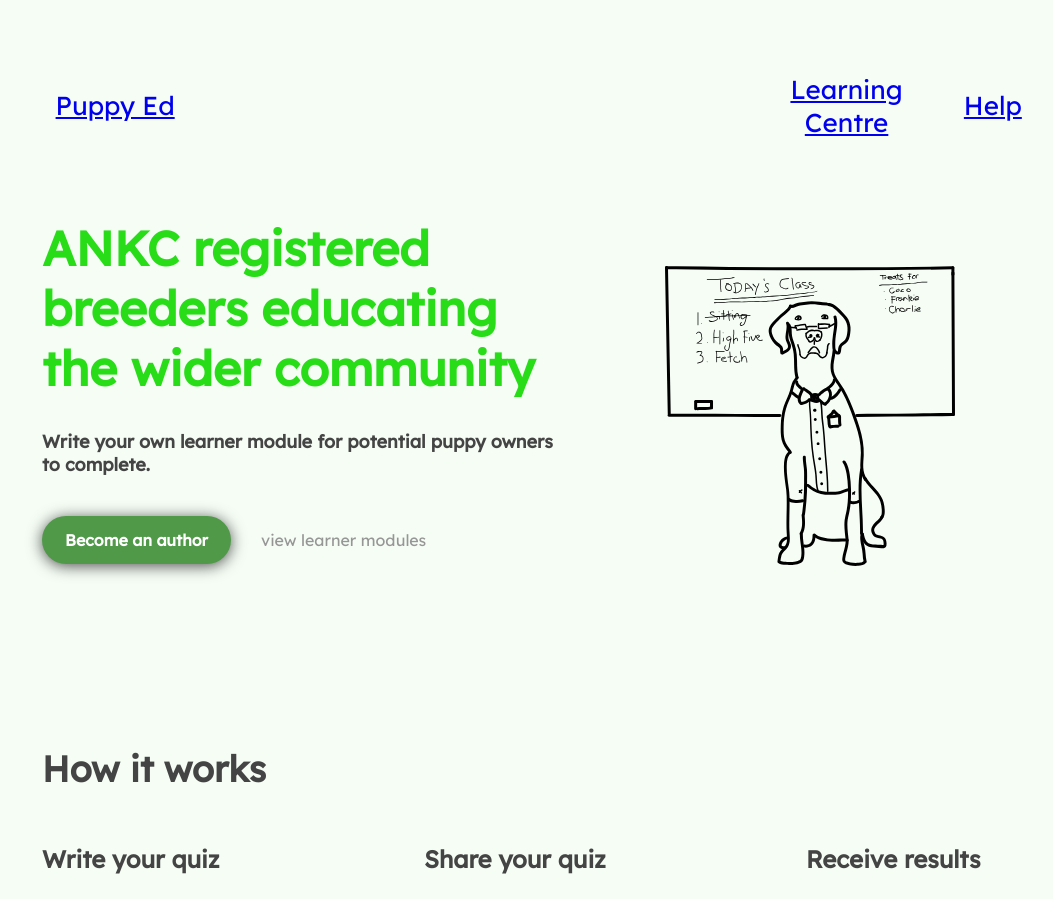
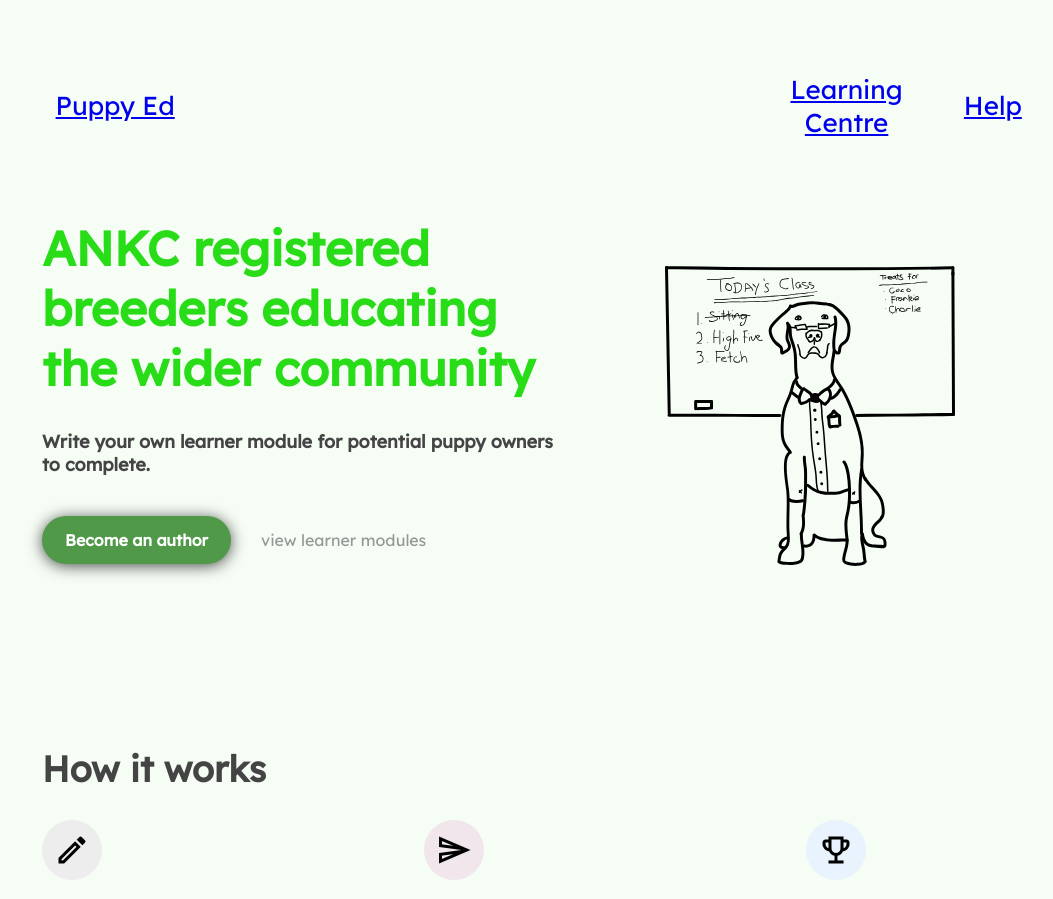
Before and after one commit to dylman123/puppy-ed, a React (Create React App) app: page / in a window 1280 px wide. Shown: the top 899 px of the page, without its empty margins (86-1139 px from the left). Built offline with nearby package versions, Linux system fonts and the light colour scheme.

Commit message:
styled how it works section

```diff
--- a/public/index.html
+++ b/public/index.html
@@ -15,6 +15,8 @@
       user's mobile device or desktop. See https://developers.google.com/web/fundamentals/web-app-manifest/
     -->
     <link rel="manifest" href="%PUBLIC_URL%/manifest.json" />
+    <link href="https://fonts.googleapis.com/icon?family=Material+Icons" rel="stylesheet">
+    <link href="https://fonts.googleapis.com/icon?family=Material+Icons+Outlined" rel="stylesheet">
     <link href="https://fonts.googleapis.com/css?family=Lexend+Deca" rel="stylesheet">
     <link href="https://fonts.googleapis.com/css?family=Roboto" rel="stylesheet">
     <!--
--- a/src/components/SectionHowItWorks/SectionHowItWorks.css
+++ b/src/components/SectionHowItWorks/SectionHowItWorks.css
@@ -1,12 +1,41 @@
 .steps {
   display: flex;
-  flex-direction: row;
+  flex-direction: column;
   gap: 50px;
   justify-content: space-between;
+  align-items: center;
+}
+
+@media screen and (min-width: 768px) {
+  .steps {
+    flex-direction: row;
+    align-items: flex-start;
+  }
 }
 
 .step {
 
+}
+
+.icon {
+  display: flex;
+  justify-content: center;
+  align-items: center;
+  border-radius: 60px;
+  width: 60px;
+  height: 60px;
+}
+
+.icon1 {
+  background-color: #EDEDED;
+}
+
+.icon2 {
+  background-color: #F0E6EC;
+}
+
+.icon3 {
+  background-color: #E9F3FD;
 }
 
 .title {
--- a/src/components/SectionHowItWorks/SectionHowItWorks.js
+++ b/src/components/SectionHowItWorks/SectionHowItWorks.js
@@ -9,6 +9,7 @@ export default function SectionHowItWorks() {
       </h2>
       <div className='steps'>
         <div className='step'>
+          <span class="material-icons-outlined md-36 icon icon1">edit</span>
           <h3 className='title'>
             Write your quiz
           </h3>
@@ -17,6 +18,7 @@ export default function SectionHowItWorks() {
           </div>
         </div>
         <div className='step'>
+          <span class="material-icons-outlined md-36 icon icon2">send</span>
           <h3 className='title'>
             Share your quiz
           </h3>
@@ -25,6 +27,7 @@ export default function SectionHowItWorks() {
           </div>
         </div>
         <div className='step'>
+          <span class="material-icons-outlined md-36 icon icon3">emoji_events</span>
           <h3 className='title'>
             Receive results
           </h3>
--- a/src/index.css
+++ b/src/index.css
@@ -47,6 +47,22 @@ p {
   font-family: 'Lexend Deca', 'Roboto', 'sans-serif';
 }
 
+/* ================ Google Material Icons =============== */
+
+/* Rules for sizing the icon. */
+.material-icons-outlined.md-18 { font-size: 18px; }
+.material-icons-outlined.md-24 { font-size: 24px; }
+.material-icons-outlined.md-36 { font-size: 36px; }
+.material-icons-outlined.md-48 { font-size: 48px; }
+
+/* Rules for using icons as black on a light background. */
+.material-icons-outlined.md-dark { color: rgba(0, 0, 0, 0.54); }
+.material-icons-outlined.md-dark.md-inactive { color: rgba(0, 0, 0, 0.26); }
+
+/* Rules for using icons as white on a dark background. */
+.material-icons-outlined.md-light { color: rgba(255, 255, 255, 1); }
+.material-icons-outlined.md-light.md-inactive { color: rgba(255, 255, 255, 0.3); }
+
 /* ================ Custom media queries ================ */
 
 /* :root {
```
